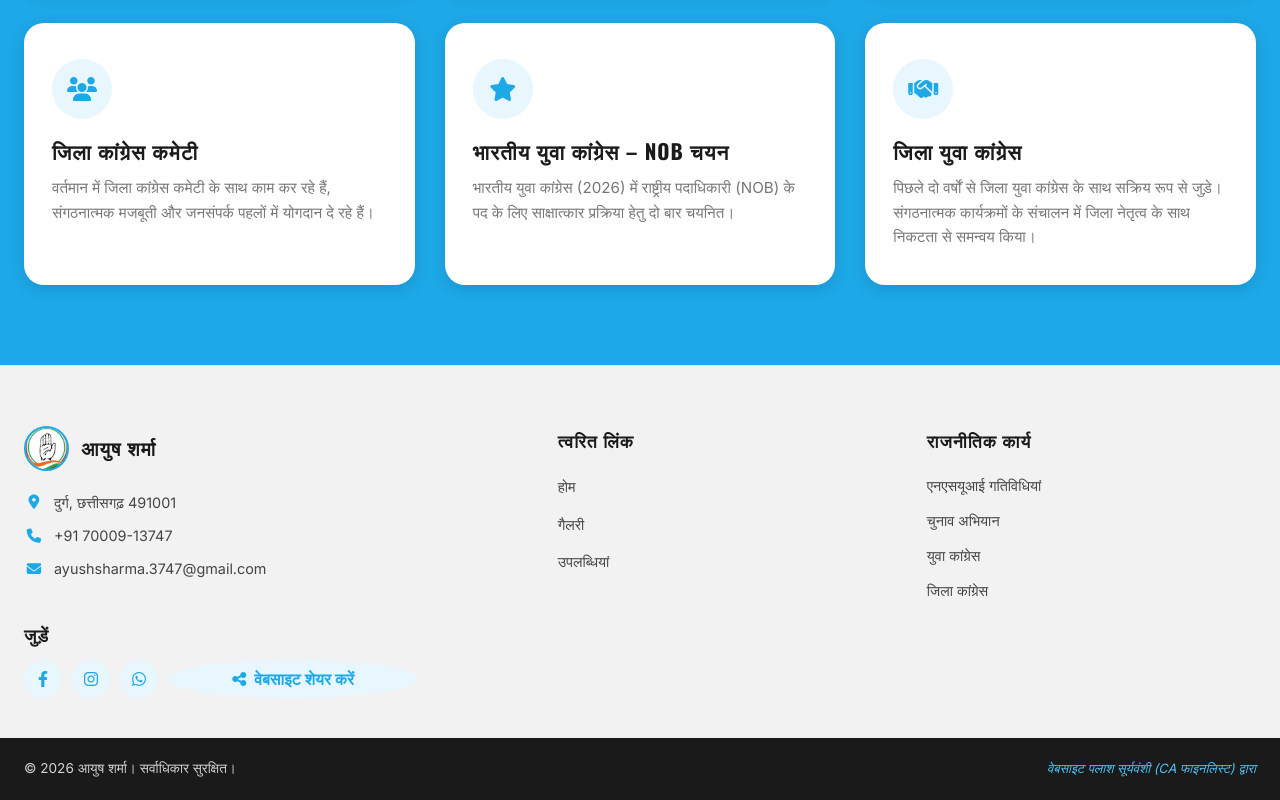
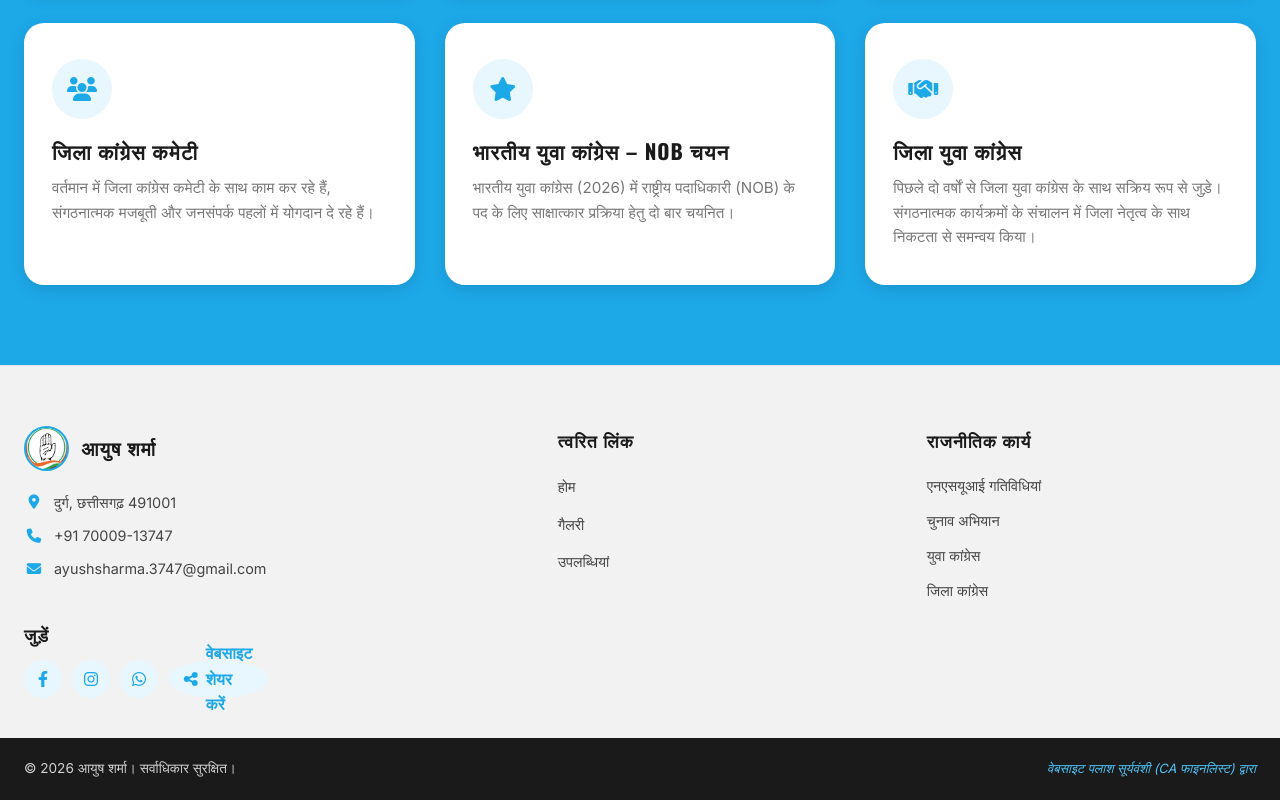
Before and after one commit to ayushsharma1710/ayushsharma1710.github.io, a website: page index.html in a window 1280 px wide. Shown: the part 2202-3002 px from the top of the page. Drawn offline with nearby package versions, Linux system fonts and the light colour scheme.

Commit message:
Update style.css

```diff
--- a/css/style.css
+++ b/css/style.css
@@ -929,7 +929,7 @@
     align-items: center;
     gap: 8px;
     padding: 10px 20px;
-    min-width: 250px;
+    min-width: 100px;
     border-radius: var(--button-radius);
     background: var(--primary-blue-light);
     color: var(--primary-blue);
```
